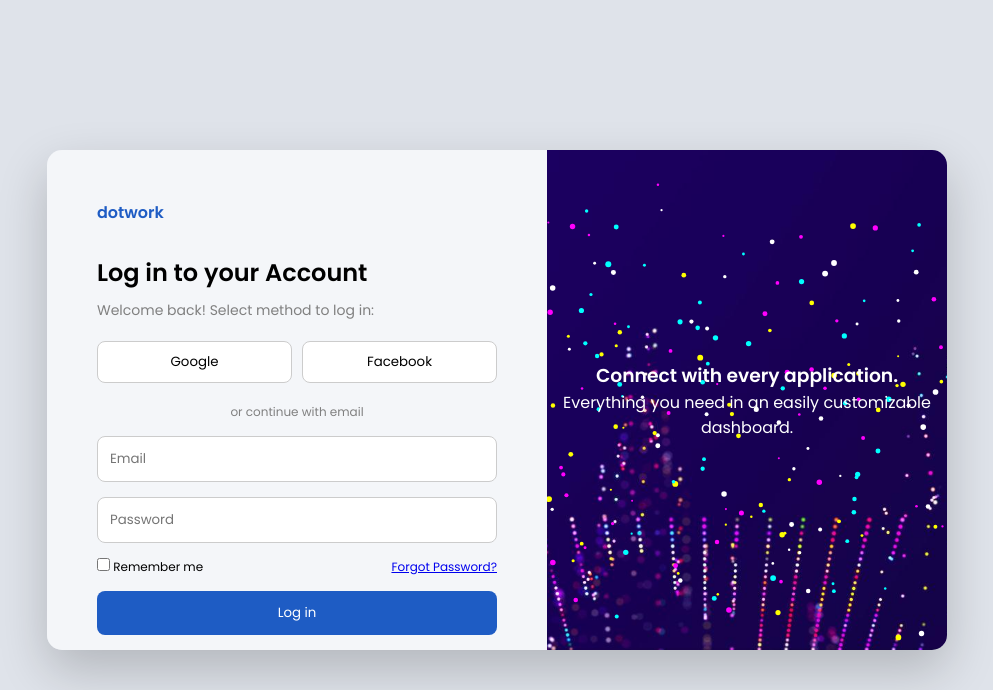
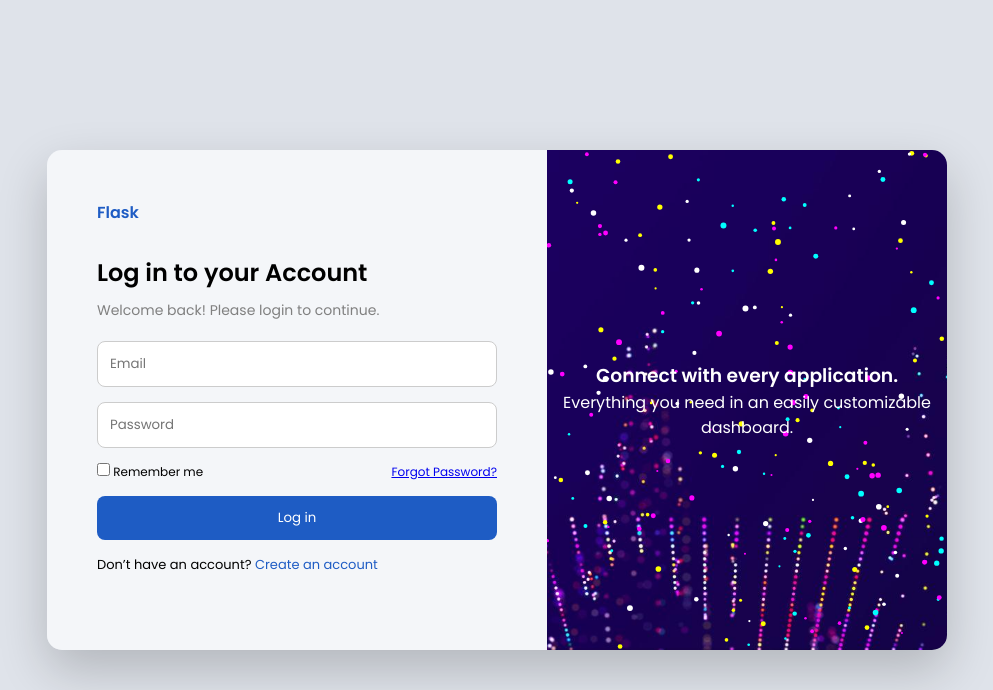
Before and after one commit to Tabib-1/Flask-App, a Flask app: page /login in a window 1280 px wide. Shown: the top 690 px of the page, without its empty margins (143-1136 px from the left). Run offline with Flask 3, Linux system fonts and the light colour scheme.

Commit message:
ultimate final UI

```diff
--- a/app/templates/login.html
+++ b/app/templates/login.html
@@ -8,12 +8,7 @@
 <link href="https://fonts.googleapis.com/css2?family=Poppins:wght@300;400;600&display=swap" rel="stylesheet">
 
 <style>
-*{
-  margin:0;
-  padding:0;
-  box-sizing:border-box;
-  font-family:'Poppins',sans-serif;
-}
+*{margin:0;padding:0;box-sizing:border-box;font-family:'Poppins',sans-serif;}
 
 body{
   height:100vh;
@@ -32,6 +27,7 @@ body{
   box-shadow:0 20px 50px rgba(0,0,0,0.2);
 }
 
+/* LEFT */
 .left{
   flex:1;
   background:#f4f6f9;
@@ -44,41 +40,10 @@ body{
   margin-bottom:30px;
 }
 
-.left h2{
-  margin-bottom:10px;
-}
+.left h2{margin-bottom:10px;}
+.left p{font-size:14px;color:gray;margin-bottom:20px;}
 
-.left p{
-  font-size:14px;
-  color:gray;
-  margin-bottom:20px;
-}
-
-.social{
-  display:flex;
-  gap:10px;
-  margin-bottom:20px;
-}
-
-.social button{
-  flex:1;
-  padding:10px;
-  border-radius:8px;
-  border:1px solid #ccc;
-  background:white;
-  cursor:pointer;
-}
-
-.divider{
-  text-align:center;
-  font-size:12px;
-  margin:15px 0;
-  color:gray;
-}
-
-.input-box{
-  margin-bottom:15px;
-}
+.input-box{margin-bottom:15px;}
 
 .input-box input{
   width:100%;
@@ -104,22 +69,12 @@ body{
   cursor:pointer;
 }
 
-.login-btn:hover{
-  background:#174aa0;
-}
+.login-btn:hover{background:#174aa0;}
 
-.bottom{
-  margin-top:15px;
-  font-size:13px;
-}
+.bottom{margin-top:15px;font-size:13px;}
+.bottom a{color:#1e5cc4;text-decoration:none;}
 
-.bottom a{
-  color:#1e5cc4;
-  text-decoration:none;
-}
-
-/* RIGHT SIDE (NO CHANGE EXCEPT BG + ANIMATION) */
-
+/* RIGHT */
 .right{
   flex:1;
   position:relative;
@@ -131,7 +86,6 @@ body{
   color:white;
 }
 
-/* EXACT IMAGE */
 .bg{
   position:absolute;
   width:100%;
@@ -140,7 +94,6 @@ body{
   z-index:0;
 }
 
-/* PARTICLE CANVAS */
 canvas{
   position:absolute;
   width:100%;
@@ -153,14 +106,14 @@ canvas{
   z-index:2;
 }
 
-/* SIGNATURE */
+/* SIGN */
 .signature{
   position:absolute;
   bottom:10px;
   right:20px;
   font-size:12px;
+  letter-spacing:2px;
   color:#555;
-  letter-spacing:2px;
 }
 </style>
 </head>
@@ -169,21 +122,15 @@ canvas{
 
 <div class="container">
 
-<!-- LEFT SAME -->
+<!-- LEFT -->
 <div class="left">
-<div class="logo">dotwork</div>
+<div class="logo">Flask</div>
 
 <h2>Log in to your Account</h2>
-<p>Welcome back! Select method to log in:</p>
-
-<div class="social">
-<button>Google</button>
-<button>Facebook</button>
-</div>
-
-<div class="divider">or continue with email</div>
+<p>Welcome back! Please login to continue.</p>
 
 <form method="POST">
+
 <div class="input-box">
 <input type="email" placeholder="Email" required>
 </div>
@@ -198,14 +145,16 @@ canvas{
 </div>
 
 <button class="login-btn">Log in</button>
+
 </form>
 
 <div class="bottom">
 Don’t have an account? <a href="/register">Create an account</a>
 </div>
+
 </div>
 
-<!-- RIGHT SIDE -->
+<!-- RIGHT -->
 <div class="right">
 
 <img src="{{ url_for('static', filename='bg.jpg') }}" class="bg">
@@ -233,31 +182,50 @@ canvas.width = canvas.offsetWidth;
 canvas.height = canvas.offsetHeight;
 
 let particles = [];
+let mouse = {x:null,y:null};
 
 for(let i=0;i<180;i++){
   particles.push({
-    x: Math.random()*canvas.width,
-    y: canvas.height + Math.random()*200,
-    speed: 0.3 + Math.random()*1,
-    size: 1 + Math.random()*2,
-    color: ["#ff00ff","#00ffff","#ffff00","#ffffff"][Math.floor(Math.random()*4)]
+    x:Math.random()*canvas.width,
+    y:Math.random()*canvas.height,
+    vx:(Math.random()-0.5)*0.8,
+    vy:(Math.random()-0.5)*0.8,
+    size:1+Math.random()*2,
+    color:["#ff00ff","#00ffff","#ffff00","#ffffff"][Math.floor(Math.random()*4)]
   });
 }
+
+canvas.addEventListener("mousemove",e=>{
+  mouse.x=e.offsetX;
+  mouse.y=e.offsetY;
+});
 
 function animate(){
   ctx.clearRect(0,0,canvas.width,canvas.height);
 
   particles.forEach(p=>{
-    p.y -= p.speed;
+    p.x+=p.vx;
+    p.y+=p.vy;
 
-    if(p.y < 0){
-      p.y = canvas.height;
-      p.x = Math.random()*canvas.width;
+    // mouse interaction
+    if(mouse.x){
+      let dx=p.x-mouse.x;
+      let dy=p.y-mouse.y;
+      let dist=Math.sqrt(dx*dx+dy*dy);
+
+      if(dist<100){
+        p.x+=dx/10;
+        p.y+=dy/10;
+      }
     }
+
+    // boundary
+    if(p.x<0||p.x>canvas.width)p.vx*=-1;
+    if(p.y<0||p.y>canvas.height)p.vy*=-1;
 
     ctx.beginPath();
     ctx.arc(p.x,p.y,p.size,0,Math.PI*2);
-    ctx.fillStyle = p.color;
+    ctx.fillStyle=p.color;
     ctx.fill();
   });
 
```
